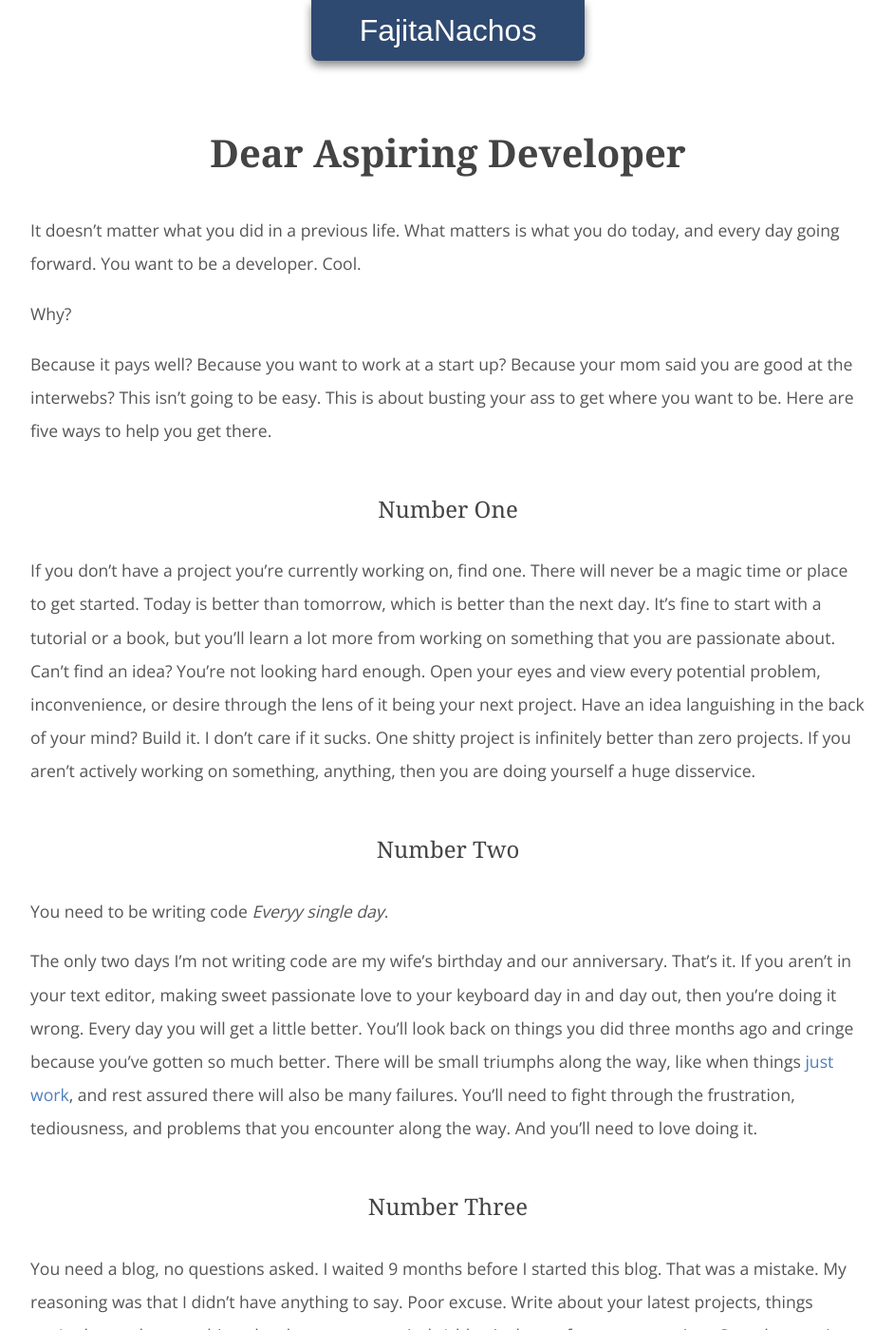
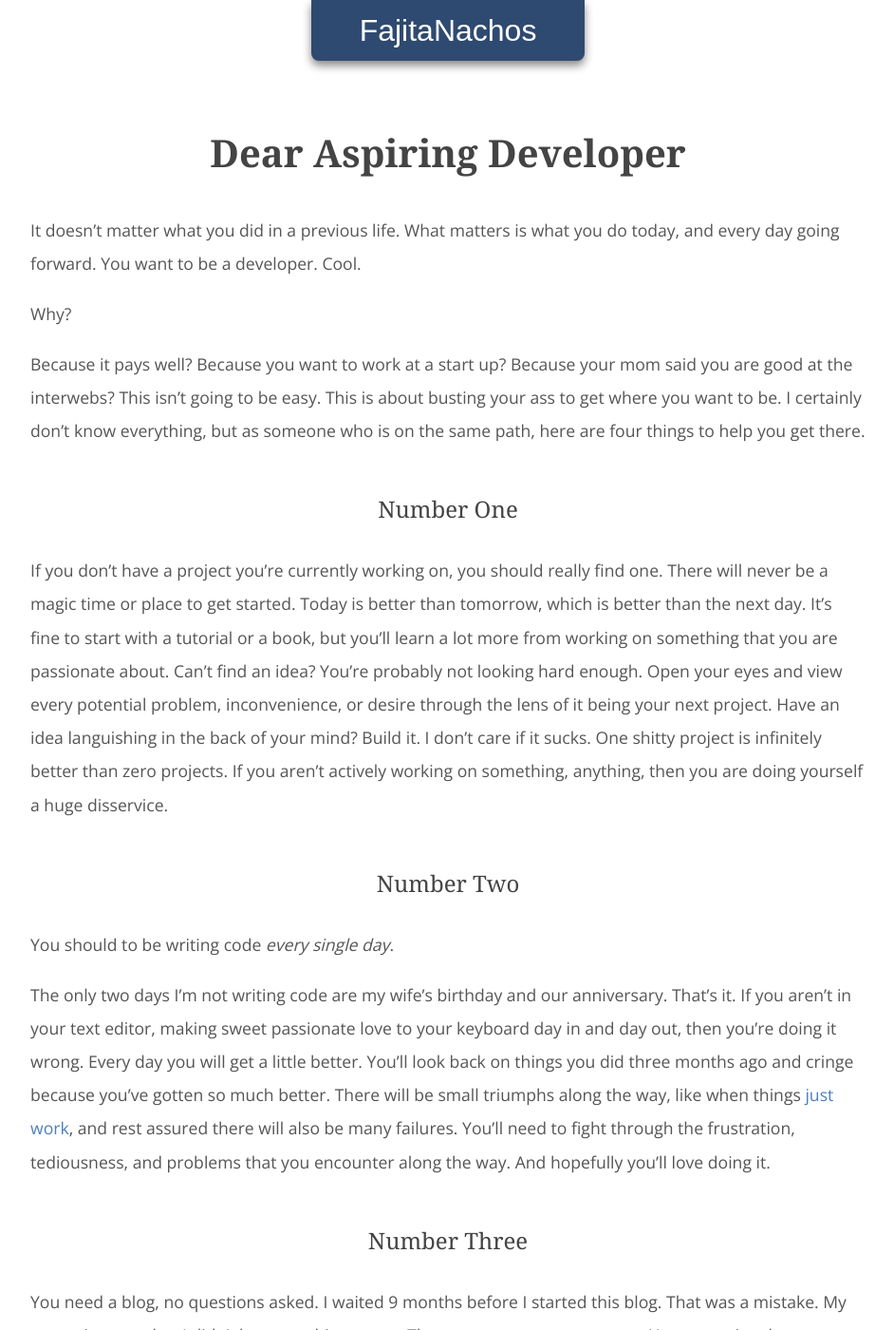
Before and after one commit to karsumit94/andrewholsted.github.io, a Jekyll site: the page built from _posts/2013-06-21-Dear-Aspiring-Developer.md, in a window 1280 px wide and 1400 px high. Shown: the whole window at 95% size, without its empty margins (168-1110 px from the left). Built offline with Jekyll 4.4.1, drawn with Linux system fonts in a browser that asks for light colours; nearby versions of some CDN libraries; some web fonts are replaced; Markdown is read by kramdown in place of the engine named in the settings; some of the changed text lies outside the part shown.

Commit message:
Update aspiring developer post.

```diff
--- a/_posts/2013-06-21-Dear-Aspiring-Developer.md
+++ b/_posts/2013-06-21-Dear-Aspiring-Developer.md
@@ -8,35 +8,31 @@ It doesn't matter what you did in a previous life. What matters is what you do t
 
 Why?
 
-Because it pays well? Because you want to work at a start up? Because your mom said you are good at the interwebs? This isn't going to be easy. This is about busting your ass to get where you want to be. Here are five ways to help you get there.
+Because it pays well? Because you want to work at a start up? Because your mom said you are good at the interwebs? This isn't going to be easy. This is about busting your ass to get where you want to be. I certainly don't know everything, but as someone who is on the same path, here are four things to help you get there.
 
 
 Number One
 -----------
 
-If you don't have a project you're currently working on, find one. There will never be a magic time or place to get started. Today is better than tomorrow, which is better than the next day. It's fine to start with a tutorial or a book, but you'll learn a lot more from working on something that you are passionate about. Can't find an idea? You're not looking hard enough. Open your eyes and view every potential problem, inconvenience, or desire through the lens of it being your next project. Have an idea languishing in the back of your mind? Build it. I don't care if it sucks. One shitty project is infinitely better than zero projects. If you aren't actively working on something, anything, then you are doing yourself a huge disservice.
+If you don't have a project you're currently working on, you should really find one. There will never be a magic time or place to get started. Today is better than tomorrow, which is better than the next day. It's fine to start with a tutorial or a book, but you'll learn a lot more from working on something that you are passionate about. Can't find an idea? You're probably not looking hard enough. Open your eyes and view every potential problem, inconvenience, or desire through the lens of it being your next project. Have an idea languishing in the back of your mind? Build it. I don't care if it sucks. One shitty project is infinitely better than zero projects. If you aren't actively working on something, anything, then you are doing yourself a huge disservice.
 
 Number Two
 -----------
 
-You need to be writing code *Everyy single day*.
+You should to be writing code *every single day*.
 
-The only two days I'm not writing code are my wife's birthday and our anniversary. That's it. If you aren't in your text editor, making sweet passionate love to your keyboard day in and day out, then you're doing it wrong. Every day you will get a little better. You'll look back on things you did three months ago and cringe because you've gotten so much better. There will be small triumphs along the way, like when things [just work][1], and rest assured there will also be many failures. You'll need to fight through the frustration, tediousness, and problems that you encounter along the way. And you'll need to love doing it.
+The only two days I'm not writing code are my wife's birthday and our anniversary. That's it. If you aren't in your text editor, making sweet passionate love to your keyboard day in and day out, then you're doing it wrong. Every day you will get a little better. You'll look back on things you did three months ago and cringe because you've gotten so much better. There will be small triumphs along the way, like when things [just work][1], and rest assured there will also be many failures. You'll need to fight through the frustration, tediousness, and problems that you encounter along the way. And hopefully you'll love doing it.
 
 Number Three
 ------------
 
-You need a blog, no questions asked. I waited 9 months before I started this blog. That was a mistake. My reasoning was that I didn't have anything to say. Poor excuse. Write about your latest projects, things you've learned, or anything else that comes to mind. A blog is the perfect starter project. Spend some time thinking about the layout you want and then go build it. It took me too long to realize that it's not so much about what you write. Your blog/portfolio is your calling card. It's the perfect opportunity to tell your story, and no one else is going to tell it for you. Tell me a story.
+You need a blog, no questions asked. I waited 9 months before I started this blog. That was a mistake. My reasoning was that I didn't have anything to say. That was a pretty poor reason. You can write about your latest projects, things you've learned, or anything else that comes to mind. In fact, if you don't already have a project you are working on, a blog is the perfect starter project. Spend some time thinking about the layout you want to use and then go build it. It took me too long to realize that it's really not so much about what you write. Your blog/portfolio is your calling card. It's the perfect opportunity to tell your story, and no one else is going to tell it for you. Tell me a story.
 
 Number Four
 ------------
 
 Join [GitHub][2], write some code, and put it out there for the world to see. Forget about contributing to open source projects for now. There will come a time and place for that. Just get started with whatever you are working on. At first, you won't understand why you even need version control. In time though, you'll come to wonder how you ever lived without it. You can use git by itself, but GitHub makes it easier to manage and it's the perfect platform for you to show others that you can, in fact, write code. As time goes on you'll come across open source projects that pique your interest. When you do, take some time to contribute to them.
 
-Number Five
--------------
-
-Stop calling yourself an aspiring developer. If you've made the decision to be a developer, own it.
 
 [1]: /It-just-worked
 [2]: https://www.github.com
--- a/js/main.js
+++ b/js/main.js
@@ -88,10 +88,10 @@ $(window).resize(function(){
         // Declare variables
             slideWidth = $("#slider > li:first").width();
             var sliderLength = $("#slider > li").length;
-            var totalWidth = slideWidth * sliderLength;
+            var totalHeight = slideWidth * sliderLength;
 
 
-        $("#slider").width(totalWidth);
+        $("#slider").width(totalHeight);
 
         if(slidePosition != 1){
             $("#slider").css({left:slideWidth*(slidePosition-1)*-1});
```
Also changed, not shown: _posts/2013-06-08-Jack-of-all-trades.md (deleted, +0 -27 lines).
